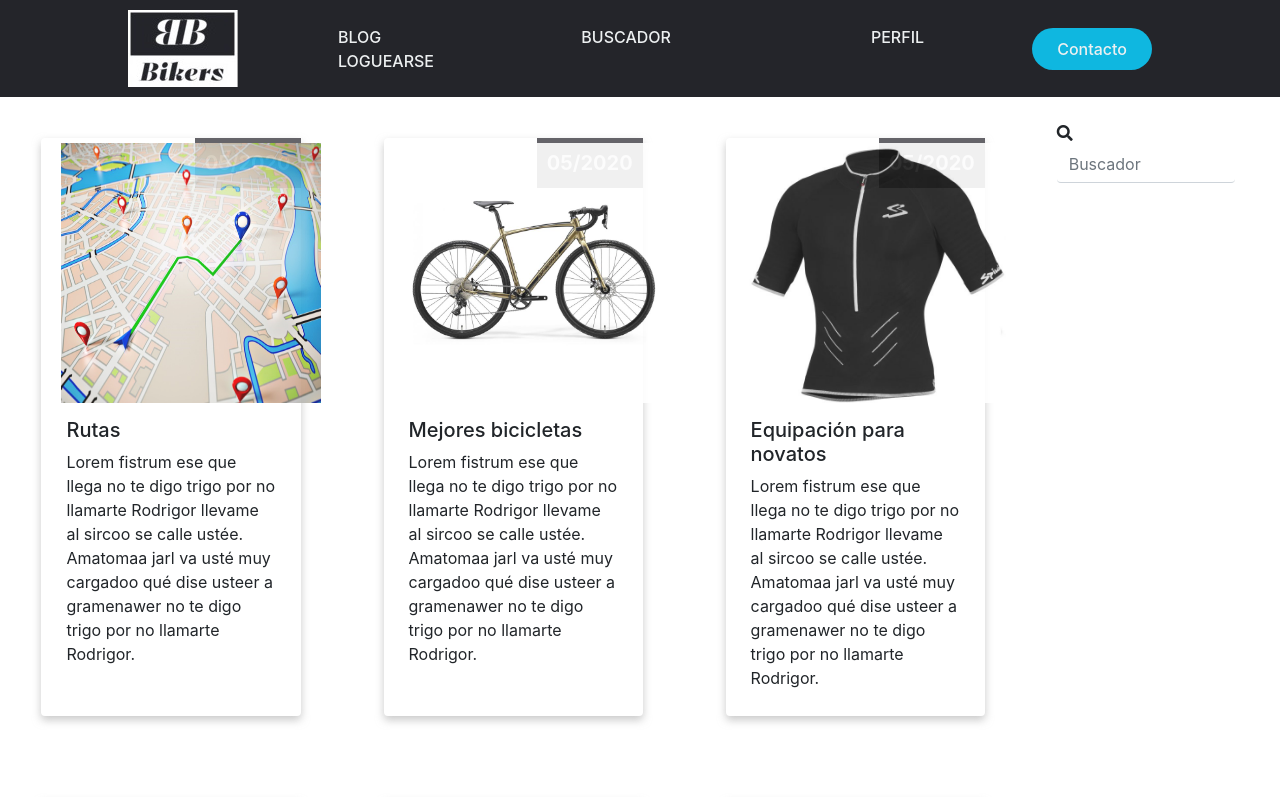
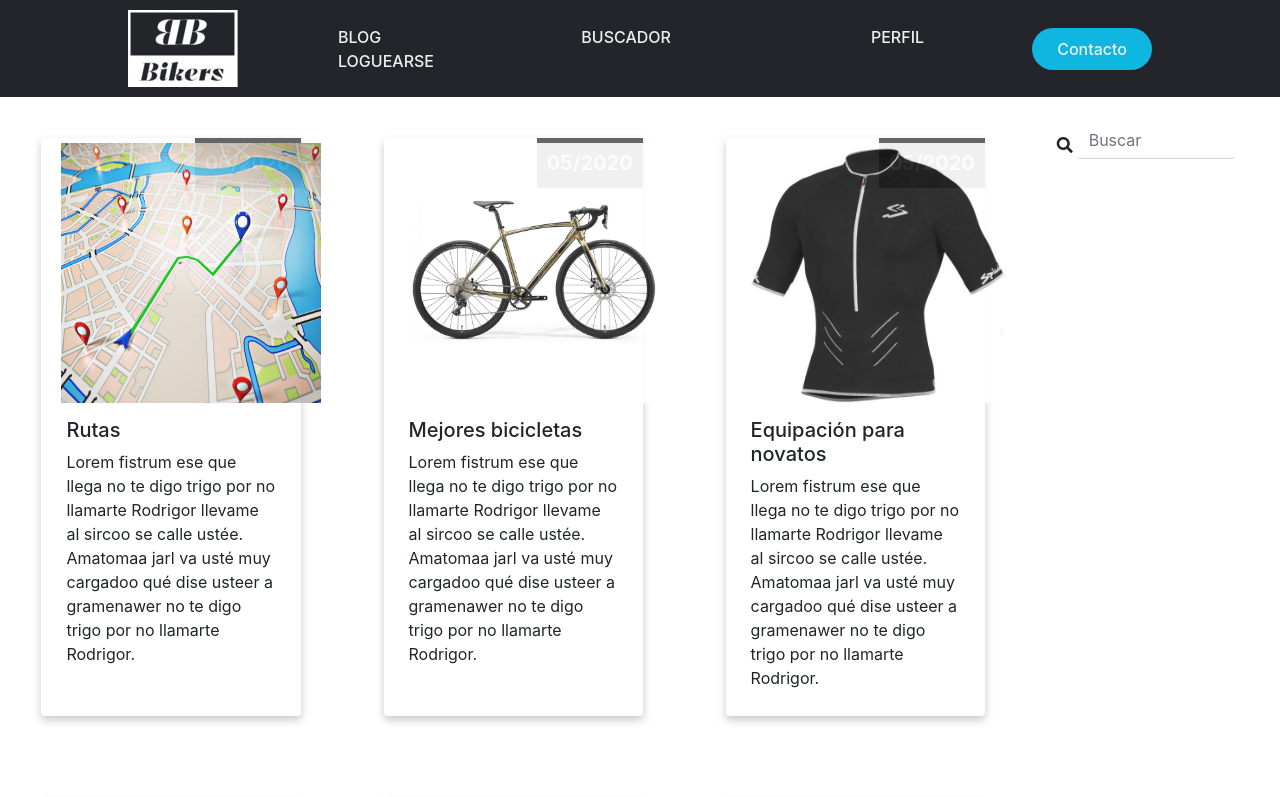
Before and after one commit to jgarciagonj97/bikers_angular, an Angular app in the folder ProyectoFinal-Angular/: page /blog in a window 1280 px wide. Shown: the top 797 px of the page. Built offline with nearby package versions, Linux system fonts and the light colour scheme.

Commit message:
icono de la lupa a la misma altura que el buscador

```diff
--- a/ProyectoFinal-Angular/src/app/componentes/blog/blog.component.html
+++ b/ProyectoFinal-Angular/src/app/componentes/blog/blog.component.html
@@ -3,8 +3,8 @@
 <div class="row col-12 position-fixed">
 
     <div class="col-10"></div>
-    <div class="col-2 mt-4">
-        <i class="fas fa-search"></i><input type="text" class="form-control buscador" placeholder="Buscador">
+    <div class="col-2 mt-4 d-flex">
+        <i class="fas fa-search mt-3 mr-1"></i><input type="text" class="form-control buscador" placeholder="Buscar">
 
     </div>
 </div>
```
